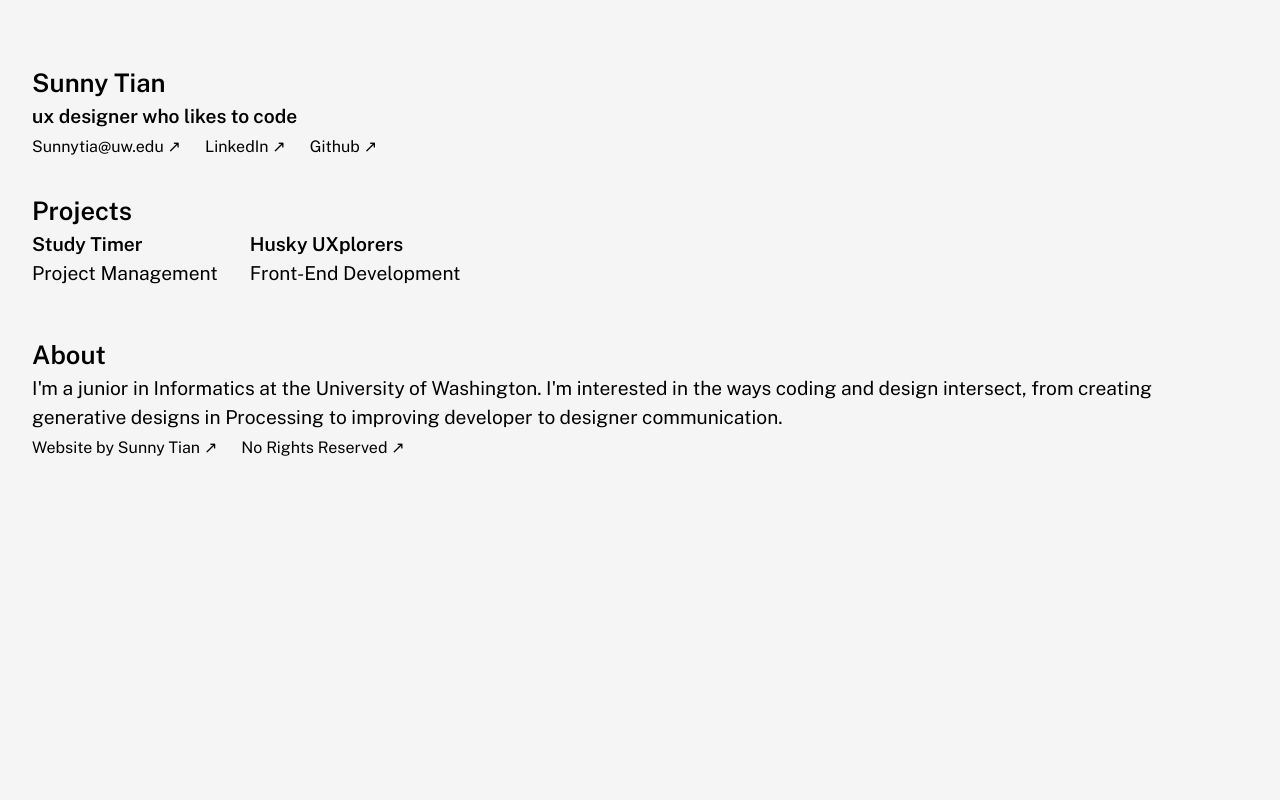
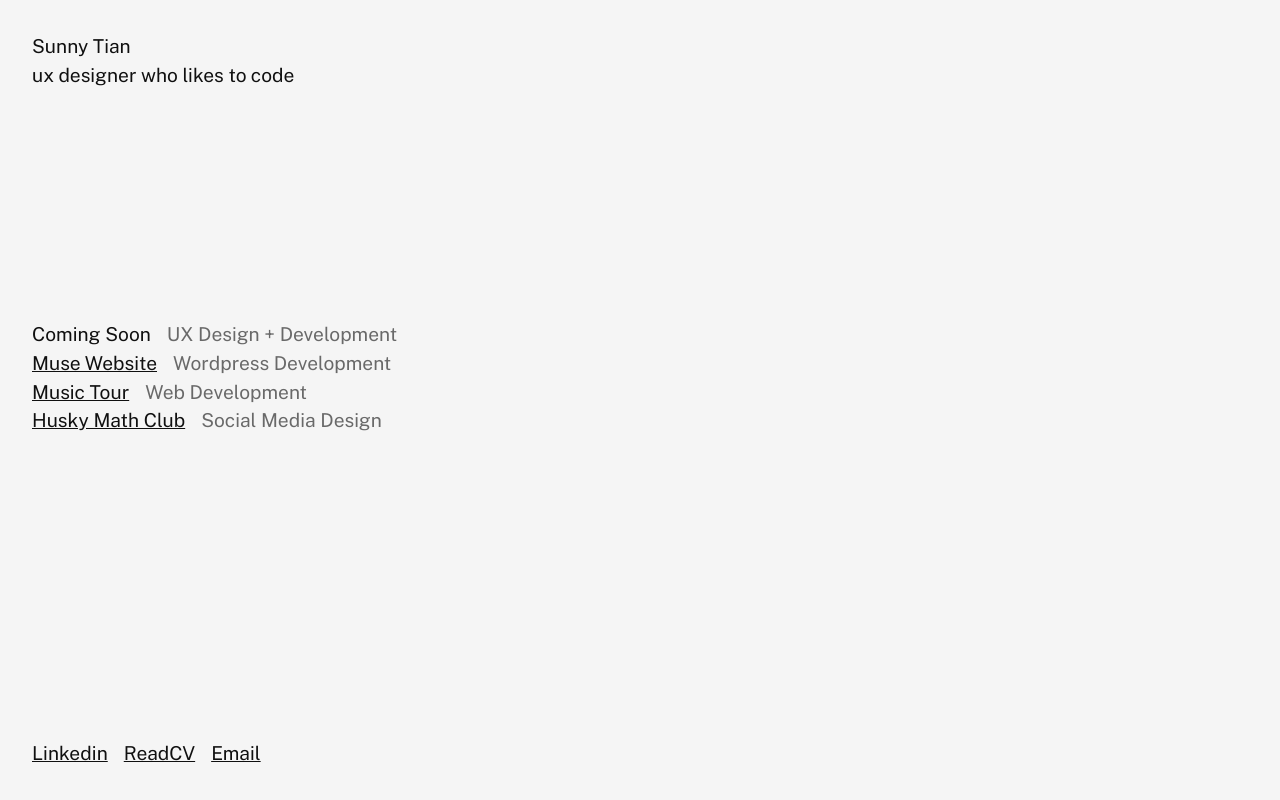
Before and after one commit to sunnyxtian/website, a React (Create React App) app in the folder portfolio/: page / in a window 1280 px wide. Built offline with nearby package versions, Linux system fonts and the light colour scheme.

Commit message:
Big styling changes - minimizing content - 3 row layout

```diff
--- a/portfolio/src/App.css
+++ b/portfolio/src/App.css
@@ -1,48 +1,43 @@
 /** Sunny Tian */
+
+:root {
+  --white-background: whitesmoke;
+  --black-text: rgb(16, 16, 16);
+  --gray-text: rgb(105, 105, 105);
+}
 
 body {
   width: 100vw;
   height: 100vh;
 
-  background-color: whitesmoke;
+  background-color: var(--white-background);
 
   font-family: 'Public Sans', 'Helvetica Neue', sans-serif;
   text-wrap: wrap;
+  color: var(--black-text);
+  font-size: 1.2rem;
 
   margin: auto;
   padding: 2rem;
+}
 
-  color: black;
+section {
+  padding-bottom: 2rem;
+}
+
+h2, h3 {
+  padding-top: 0.6rem;
+  padding-bottom: 0.2rem;
 }
 
 a {
-  font-size: 0.9rem;
-}
-
-section {
-  padding-top: 2rem;
-}
-
-h1 {
-  font-size: 2rem;
-  font-weight: 600;
-}
-
-h2 {
-  font-size: 2rem;
-  font-weight: 600;
-}
-
-a {
-  font-weight: 400;
-}
-
-a:hover {
-  transition: 0.3s;
-  font-weight: 600;
+  text-decoration: underline;
 }
 
 .projects {
+  position: absolute;
+  top: 40vh;
+
   div {
     display: flex;
     flex-direction: row;
@@ -50,65 +45,65 @@ a:hover {
   }
 }
 
-.project-card {
-  margin-bottom: 1rem;
-  margin-right: 2rem;
-}
-
-.project-card:hover {
+/* .project-card:hover {
   cursor: pointer;
-}
+} */
 
 .links {
+  padding-top: 0.4rem;
+
   display: flex;
   flex-direction: row;
 
+  color: var(--black-text);
+  font-size: 1rem;
+
   div {
-    padding-right: 1.5rem;
+    padding-right: 1rem;
+  }
+}
+
+.tags {
+  font-size: 1rem;
+  color: var(--gray-text);
+}
+
+.blurb {
+  color: var(--gray-text);
+  padding-left: 1rem;
+}
+
+.footer {
+  position: fixed;
+  bottom: 2rem;
+
+  display: flex;
+  flex-direction: row;
+  flex-wrap: wrap;
+
+  p {
+    padding-right: 1rem;
   }
 }
 
 @media only screen and (min-width: 400px) {
   /* For mobile: */
-  body {
-    font-size: 2rem;
-  }
-
-  a {
-    font-size: 1.8rem;
-  }
-
-  h1, h2 {
-    font-size: 2.5rem;
+  .project-card {
+    width: 100%;
+    margin-bottom: 1rem;
   }
 }
 
 @media only screen and (min-width: 600px) {
   /* For tablets: */
-  body {
-    font-size: 1.5rem;
-  }
-
-  a {
-    font-size: 1.3rem;
-  }
-
-  h1, h2 {
-    font-size: 2rem;
+  .project-card {
+    width: 45%;
   }
 }
 
 @media only screen and (min-width: 768px) {
   /* For desktop: */
-  body {
-    font-size: 1.2rem;
-  }
-
-  a {
-    font-size: 1rem;
-  }
-
-  h1, h2 {
-    font-size: 1.6rem;
+  .project-card {
+    margin-right: 2rem;
   }
 }
--- a/portfolio/src/components/About.js
+++ b/portfolio/src/components/About.js
@@ -12,17 +12,17 @@ function About () {
         </p>
       </div>
 
-      <div className="links">
+      {/* <div className="links">
         <div>
           <a href="https://github.com/sunnyxtian/website" target="_blank" rel="noreferrer">
-            Website by Sunny Tian &#8599;
+            website code &#8599;
           </a>
         </div>
         <div>
           <a href="https://creativecommons.org/publicdomain/zero/1.0/"
-          target="_blank" rel="noreferrer">No Rights Reserved &#8599;</a>
+          target="_blank" rel="noreferrer">no rights reserved &#8599;</a>
         </div>
-      </div>
+      </div> */}
     </section>
   )
 }
--- a/portfolio/src/components/Header.js
+++ b/portfolio/src/components/Header.js
@@ -1,27 +1,55 @@
 function Sidebar() {
   return (
     <div>
-      <section className="sidebar flex flex-row">
-        <div>
+      <section className="header flex flex-row">
+        <section className="intro">
           <h1>Sunny Tian</h1>
-          <p className="font-semibold">ux designer who likes to code</p>
-        </div>
+          <p className="">ux designer who likes to code</p>
+        </section>
 
-        <div className="links text-right">
+        <section className="projects">
           <div>
-            <p><a href="mailto:sunnytia@uw.edu" rel="noreferrer">Sunnytia@uw.edu &#8599;</a></p>
+            <p>Coming Soon</p>
+            <p className="blurb">UX Design + Development</p>
+          </div>
+
+          <div>
+            <p><a href="https://www.musemediauw.com/">Muse Website</a></p>
+            <p className="blurb">Wordpress Development</p>
+          </div>
+
+          <div>
+            <p><a href="https://www.musictour.sunnytian.com/">Music Tour</a></p>
+            <p className="blurb">Web Development</p>
+          </div>
+
+          <div>
+            <p><a href="https://www.instagram.com/huskymathclub">Husky Math Club</a></p>
+            <p className="blurb">Social Media Design</p>
+          </div>
+
+          <div className="footer">
+            <p><a href="https://www.linkedin.com/in/sunnyxtian">Linkedin</a></p>
+            <p><a href="https://read.cv/suni">ReadCV</a></p>
+            <p><a href="mailto:sunnytianxin@gmail.com">Email</a></p>
+          </div>
+        </section>
+
+        {/* <div className="links text-right">
+          <div>
+            <p><a href="mailto:sunnytianxin@gmail.com" rel="noreferrer">email &#8599;</a></p>
           </div>
           <div>
             <p><a href="https://www.linkedin.com/in/sunnyxtian/" target="_blank" rel="noreferrer">
-              LinkedIn &#8599;
+              linkedin &#8599;
             </a></p>
           </div>
           <div>
             <p><a href="https://www.github.com/sunnyxtian/" target="_blank" rel="noreferrer">
-              Github &#8599;
+              github &#8599;
             </a></p>
           </div>
-        </div>
+        </div> */}
       </section>
     </div>
   )
--- a/portfolio/src/components/Projects.js
+++ b/portfolio/src/components/Projects.js
@@ -5,18 +5,18 @@ function Projects() {
         <h2 className="">Projects</h2>
         <div class="">
           <article className="project-card">
-            {/* <img src="imgs/timer.png" alt="screenshot of pomodoro timer interface"></img> */}
-            <h3 className="font-semibold">Study Timer</h3>
+            <img src="imgs/timer.png" alt="screenshot of pomodoro timer interface"></img>
+            <h3 className="">Study Timer</h3>
             <div className="tags">
               <p>Project Management</p>
             </div>
           </article>
           <article className="project-card">
-            {/* <img src="imgs/husky_uxplorers.png" alt="screenshot of purple themed website">
-            </img> */}
-            <h3 className="font-semibold">Husky UXplorers</h3>
+            <img src="imgs/muse.png" alt="screenshot of muse website">
+            </img>
+            <h3 className="">Muse Website</h3>
             <div className="tags">
-              <p>Front-End Development</p>
+              <p>Web Development</p>
             </div>
           </article>
         </div>
--- a/portfolio/src/routes/App.js
+++ b/portfolio/src/routes/App.js
@@ -1,16 +1,16 @@
 // import { Outlet, Link } from 'react-router-dom';
 
 import '../App.css';
-import Sidebar from '../components/Header';
+import Header from '../components/Header';
 import Projects from '../components/Projects';
 import About from '../components/About';
 
 function App () {
   return (
     <div className="flex flex-col">
-      <Sidebar />
-      <Projects />
-      <About />
+      <Header />
+      {/* <Projects /> */}
+      {/* <About /> */}
     </div>
   )
 }
--- a/portfolio/src/routes/ErrorPage.js
+++ b/portfolio/src/routes/ErrorPage.js
@@ -7,13 +7,7 @@ function ErrorPage () {
 
   return (
     <div id="error-page">
-      <h1>OOPS!</h1>
-      <p>An error has occurred</p>
-      <p>
-        "
-        <i>{error.statusText || error.message}</i>
-        "
-      </p>
+      <p>This page does not exist</p>
       <p><a href="/" className="">go back home</a></p>
     </div>
   )
```
Also changed, not shown: portfolio/public/imgs/muse.png (added).
